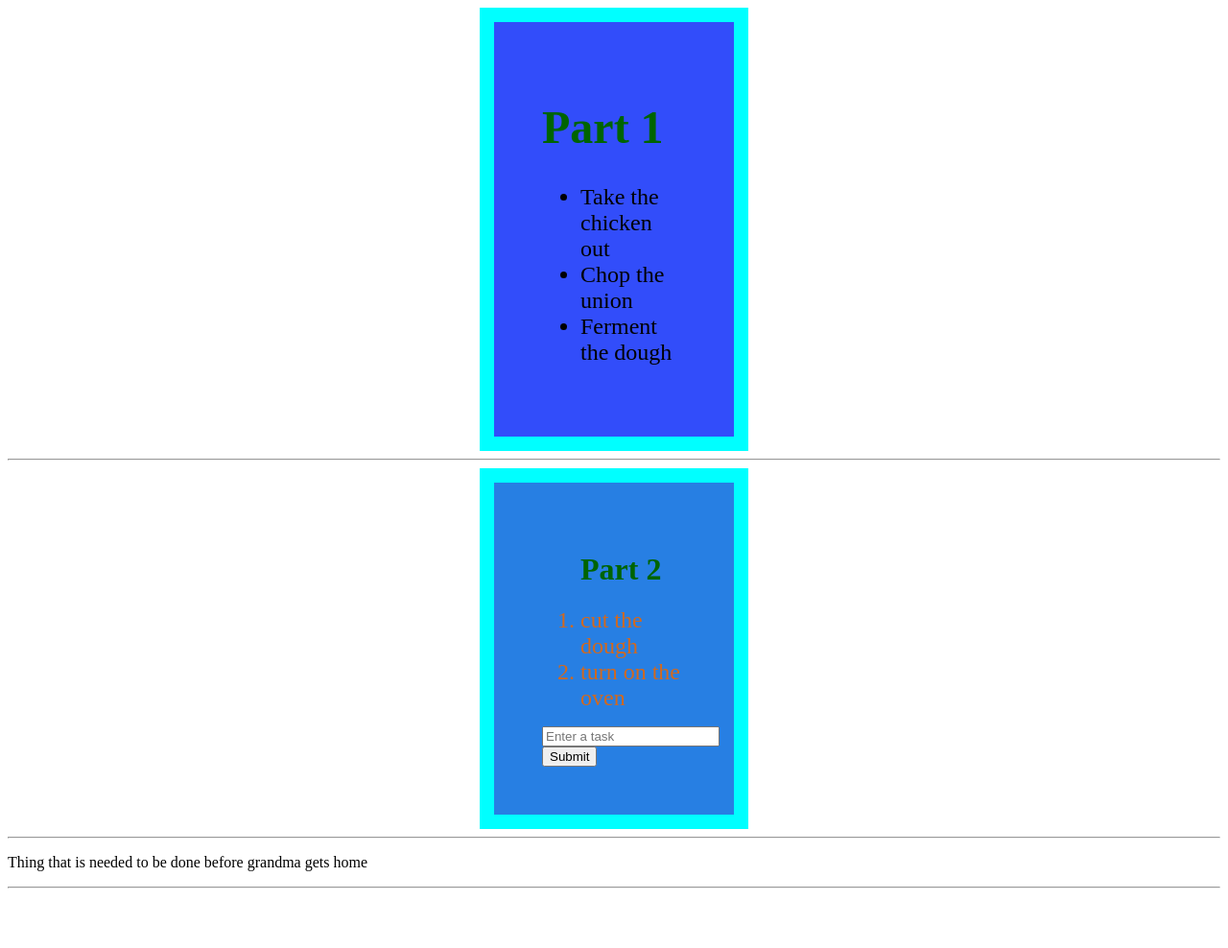
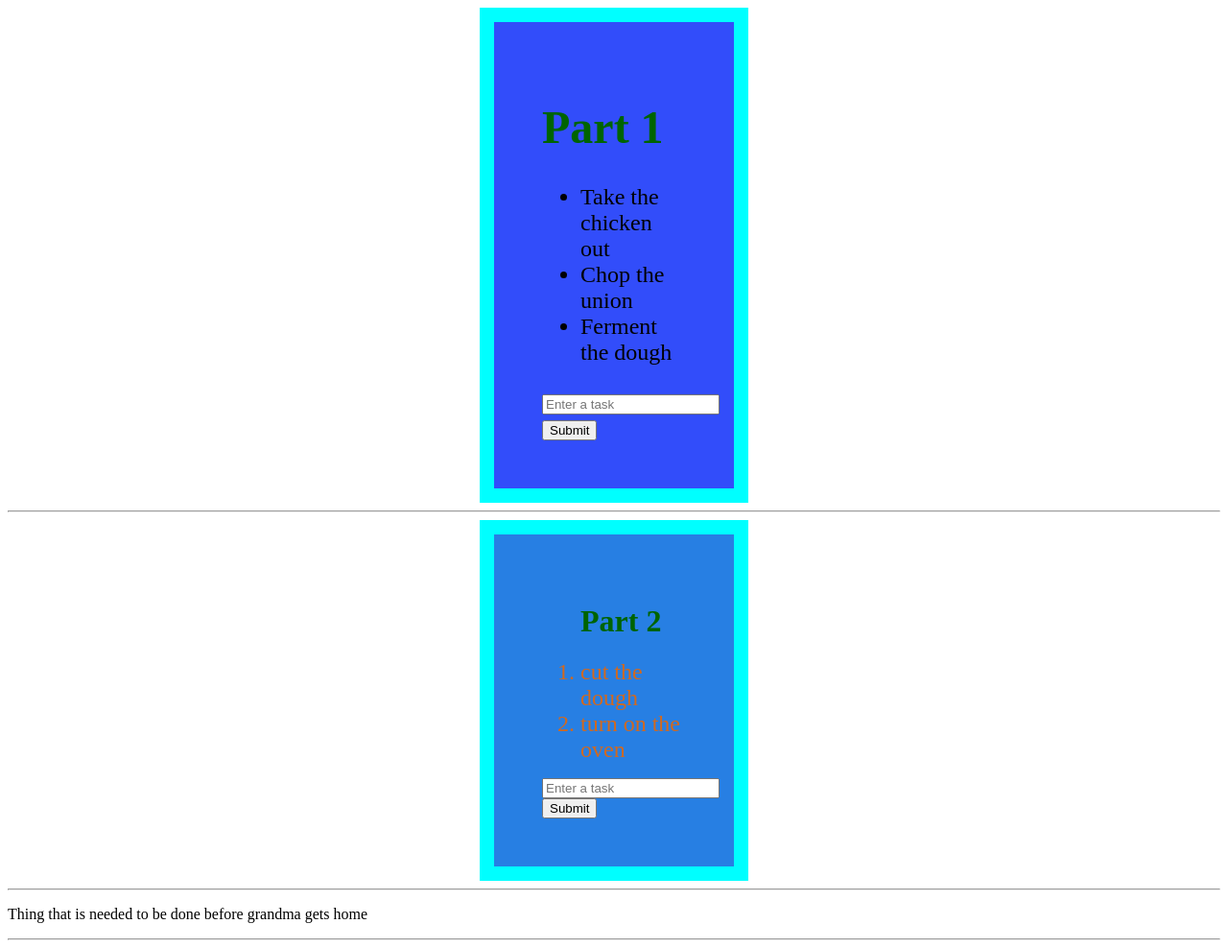
Before and after one commit to Shaz140/to_do_list, a plain HTML site: page index.html in a window 1280 px wide. Shown: the whole page at 96% size. Before the commit the page ends 934 px from the top, so only its background shows below. Drawn offline with Linux system fonts and the light colour scheme.

Commit message:
added javascript for the button and center the content

```diff
--- a/index.html
+++ b/index.html
@@ -1,10 +1,10 @@
+<!DOCTYPE html>
+<html lang="en">
+
 <html>
-
 <head>
-    <link rel="stylesheet"href="styles.css">
-    <title>
-        TO DO LIST
-    </title>
+    <link rel="stylesheet" href="styles.css" />
+    <title>TO DO LIST</title>
   </head>
 
   <body>
@@ -15,25 +15,36 @@
         <li>Chop the union</li>
         <li>Ferment the dough</li>
       </ul>
+      <form>
+        <input id="taskInput" placeholder="Enter a task" />
+        <button id="submit">Submit</button>
+      </form>
     </div>
 
-    <hr>
+    <hr />
     <div class="part-2">
       <ol>
         <h1>Part 2</h1>
-        <li> cut the dough</li>
+        <li>cut the dough</li>
         <li>turn on the oven</li>
       </ol>
-    <input placeholder="Enter a task">
-    <button>Submit</button>
+      <form>
+        <input id="taskInput" placeholder="Enter a task" />
+        <button id="submit">Submit</button>
+      </form>
     </div>
 
+    <hr />
+    <p>Thing that is needed to be done before grandma gets home</p>
 
+    <hr />
+
+    <!-- this is where javascript goes -->
+    <script>
+      document.getElementById("submit").addEventListener("click", function() {
+        value = document.getElementById("taskInput").value;
+        alert(value);
+      });
+    </script>
   </body>
-<hr>
-<p> Thing that is needed to be done before grandma gets home</p>
-
-<hr>
-</body>
-
 </html>
```
Lines whose indentation alone changed are shown as unchanged.
